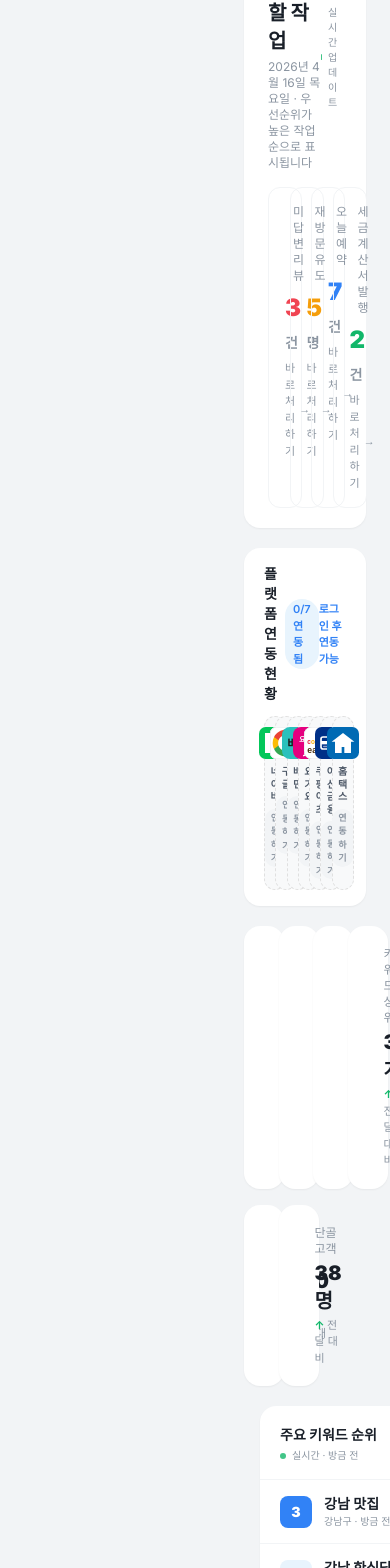
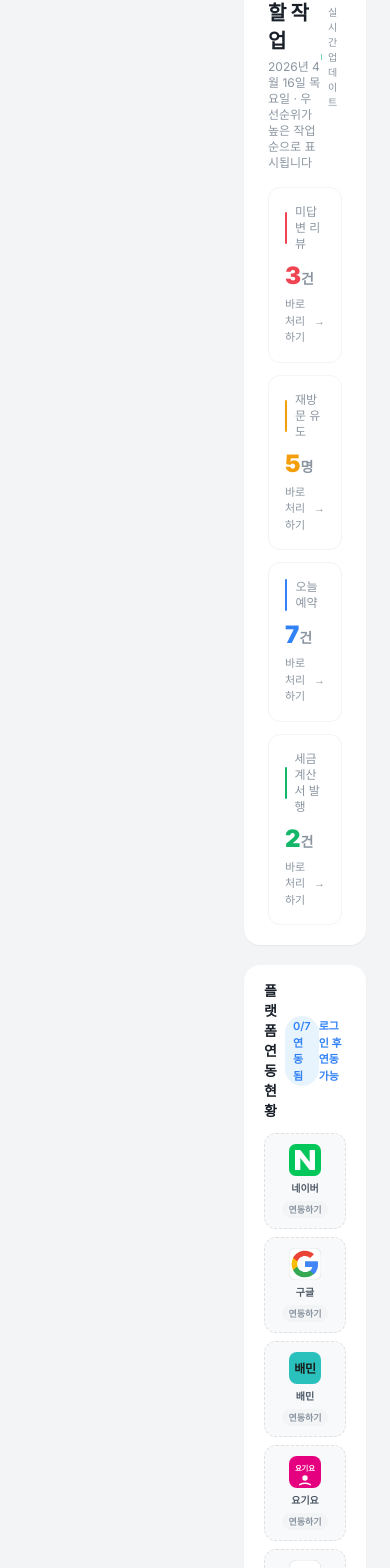
Before and after one commit to jty0221-del/localution, a Next.js app: page /dashboard in a window 390 px wide. Shown: the part 1008-2576 px from the top of the page. Built offline with nearby package versions, Linux system fonts and the light colour scheme.

Commit message:
fix(mobile): app/dashboard/page.tsx grid-cols 반응형 분기 3곳 추가

```diff
--- a/app/dashboard/page.tsx
+++ b/app/dashboard/page.tsx
@@ -936,7 +936,7 @@
               </div>
             </div>
           </div>
-          <div className="grid grid-cols-4 gap-3">
+          <div className="grid grid-cols-1 md:grid-cols-4 gap-3">
             <a href="/reviews" className="group flex flex-col p-4 rounded-xl border border-[#F2F4F6] hover:border-[#3182F6] hover:shadow-md transition-all cursor-pointer">
               <div className="flex items-center gap-2 mb-2">
                 <div className="w-1 h-8 rounded-full bg-[#F04452]"/>
@@ -985,7 +985,7 @@
               {isLoggedIn ? '연동 관리 →' : '로그인 후 연동 가능'}
             </a>
           </div>
-          <div className="grid grid-cols-8 gap-2">
+          <div className="grid grid-cols-1 md:grid-cols-8 gap-2">
             {platforms.map(p => (
               <button
                 key={p.id}
@@ -1012,7 +1012,7 @@
         </div>
 
         {/* ── 통계 카드 4개 ── */}
-        <div className="grid grid-cols-4 gap-4 mb-5">
+        <div className="grid grid-cols-1 md:grid-cols-4 gap-4 mb-5">
           {stats.map((s, i) => (
             <div key={i} className="bg-white rounded-2xl shadow-sm p-5 flex items-center gap-4">
               <span className="text-3xl">{s.icon}</span>
```
